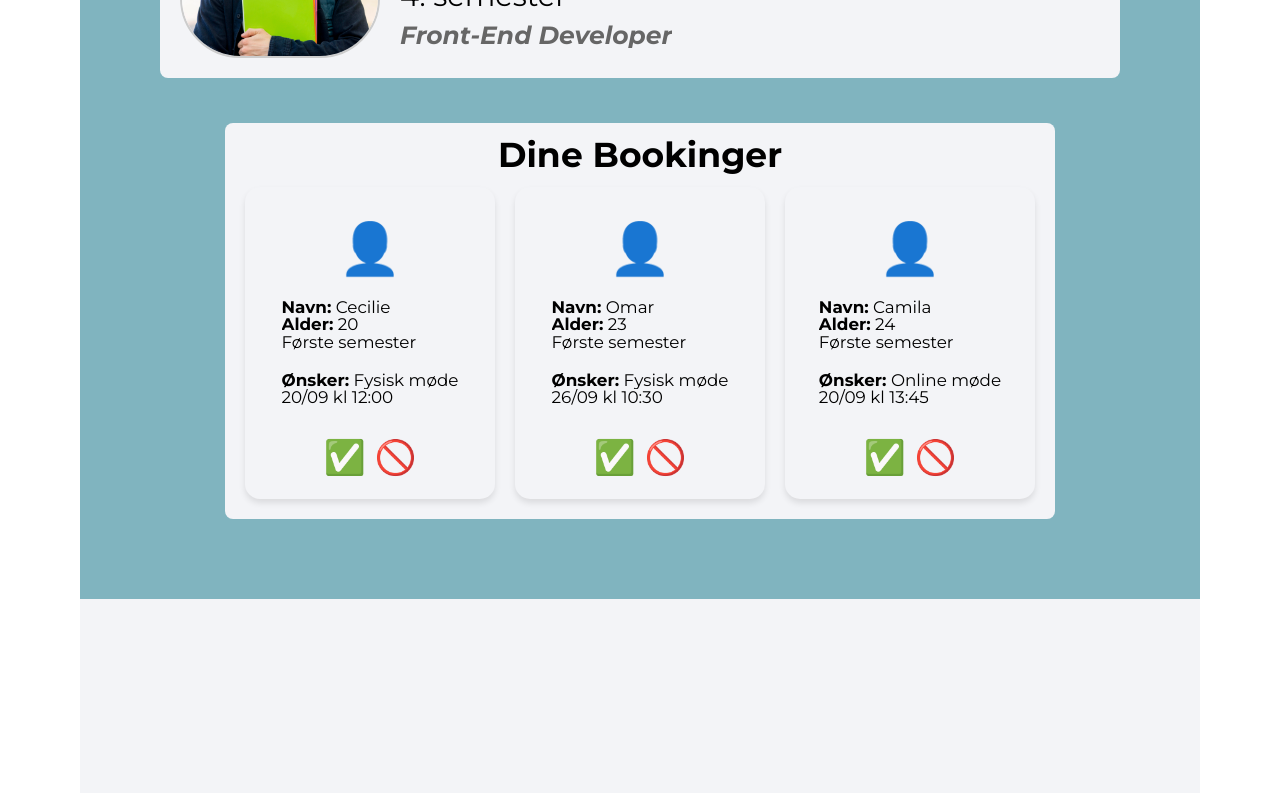
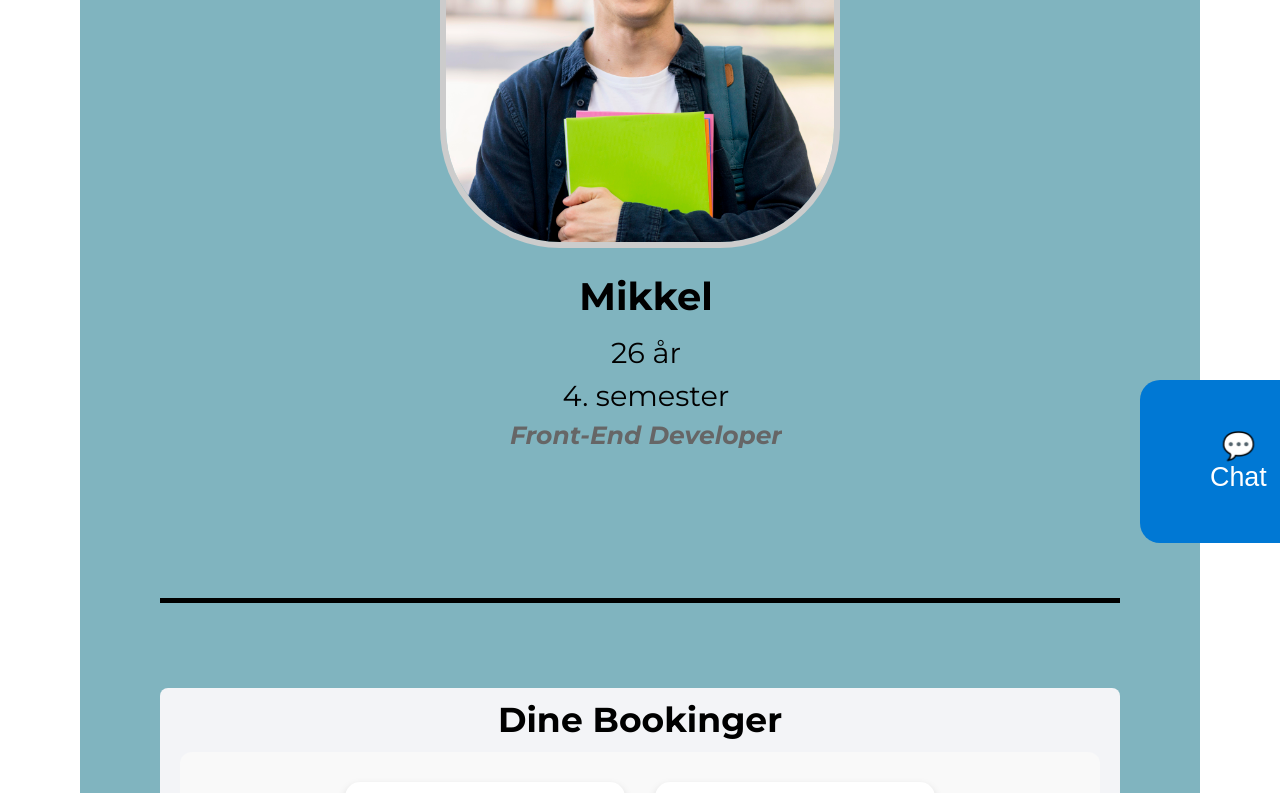
Before and after one commit to viggotico/eaaa-mentor-extension, a Next.js app: page / in a window 1280 px wide. Shown: the part 1680-2473 px from the top of the page. Built offline with nearby package versions, Linux system fonts and the light colour scheme; no server answers.

Commit message:
Profile-done

```diff
--- a/src/components/sections/ProfileSection.module.css
+++ b/src/components/sections/ProfileSection.module.css
@@ -1,18 +1,18 @@
 @import url('https://fonts.googleapis.com/css2?family=Montserrat:wght@400;700&display=swap');
 
-.main{
-    width: 100%;
-    font-family: 'Montserrat', sans-serif;
+.main {
+  display: flex; /* Flexbox for centrering */
+  justify-content: center; /* Centrerer vandret */
+  align-items: center; /* Centrerer lodret */
+  height: 75vh; /* Sørg for, at sektionen fylder hele skærmens højde */
 }
 
 .profileContainer {
   display: flex;
-  flex-wrap: wrap;
-  align-items: center;
-  gap: 20px;
-  padding: 20px;
-  background-color: var(--secondary-color-quiet-gray, #f3f4f7);
-  border-radius: 8px;
+  flex-direction: column; /* Sæt profilinfo og billede i kolonne */
+  align-items: center; /* Centrerer indholdet vandret */
+  gap: 20px; /* Plads mellem elementerne */
+  text-align: center; /* Centrerer teksten */
 }
 /*
 @media screen and (min-width: 960px) {
@@ -30,21 +30,22 @@
   font-size: 3.2rem;
   font-weight: bold;
   text-align: center;
-  margin-bottom: 20px; /* Laver plads under overskriften */
+  margin-bottom: 30px; /* Laver plads under overskriften */
   color: hsl(0, 0%, 0%); /* Juster farven */
 }
 
 .profileImage {
-  width: 200px;
-  height: 200px;
+  width: 400px;
+  height: 400px;
   border-radius: 30%;
   object-fit: cover;
-  border: 2px solid #ccc;
+  border: 6px solid #ccc;
 }
 
 .profileInfo {
   display: flex;
   flex-direction: column;
+  margin-left: 3%;
 }
 
 
@@ -69,10 +70,13 @@
   font-weight: bold;
 }
 .bookingsSection {
-  margin-top: 30px;
+  margin: 50px auto; /* Centrerer containeren */
   padding: 20px;
   background-color: var(--secondary-color-quiet-gray, #f3f4f7);
   border-radius: 8px;
+  width: 100%; /* Gør bredden større */
+  max-width: 1200px; /* Sætter en maksimum-bredde */
+  height: auto; /* Højden justeres efter indhold */
 }
 
 .bookingsHeader {
@@ -82,29 +86,77 @@
   margin-bottom: 20px;
 }
 
+/* Cards Container */
 .cardsContainer {
   display: flex;
   flex-wrap: wrap;
-  gap: 20px;
-  justify-content: center;
+  justify-content: center; /* Centrerer kortene */
+  gap: 30px; /* Gør afstand mellem kortene større */
+  padding: 30px;
+  background-color: #f9f9f9; /* Lys baggrund for kontrast */
+  border-radius: 12px;
 }
 
+/* Individual Card */
 .card {
-  background-color: var(--secondary-color-quiet-gray, #80b4bf);
+  background-color: #ffffff; /* Hvid baggrund for et clean look */
   border-radius: 15px;
-  padding: 15px;
-  width: 250px;
-  box-shadow: 0 4px 6px rgba(0, 0, 0, 0.1);
+  padding: 20px;
+  width: 280px;
+  box-shadow: 0 4px 8px rgba(0, 0, 0, 0.15); /* Let skygge */
+  transition: transform 0.3s ease, box-shadow 0.3s ease; /* Glidende effekt */
   display: flex;
   flex-direction: column;
   align-items: center;
 }
 
+.card:hover {
+  transform: translateY(-10px); /* Løfter kortet lidt */
+  box-shadow: 0 8px 16px rgba(0, 0, 0, 0.2); /* Forstærket skygge */
+}
+
+/* Card Content */
 .cardContent {
   display: flex;
   flex-direction: column;
   align-items: center;
   gap: 10px;
+}
+
+.info p {
+  font-size: 1rem;
+  color: #333; /* Mørkere tekstfarve */
+  margin: 5px 0;
+  text-align: center;
+}
+
+.info strong {
+  color: #0078d4; /* Fremhævet blå farve */
+}
+
+.details {
+  font-size: 0.9rem;
+  color: #555;
+  text-align: center;
+}
+
+/* Status Icon with Badge */
+.statusIcon {
+  margin-top: 10px;
+  display: flex;
+  gap: 10px;
+}
+
+.statusIcon span {
+  display: flex;
+  align-items: right;
+  justify-content: flex-end;
+  width: 100px;
+  height: 40px;
+  background-color: #e6f7ff; /* Lys blå baggrund */
+  color: #0078d4; /* Matchende blå farve */
+  font-size: 1.5rem;
+  box-shadow: 0 2px 4px rgba(0, 0, 0, 0.1);
 }
 
 .profileIcon {
@@ -126,55 +178,101 @@
   font-size: 2rem;
   color: green;
 }
-
-/* Button */
+/* Chat */
+.chatContainer {
+  position: relative; /* Referenceramme for .chatButton */
+  height: 100px; /* Tilføj højde, hvis nødvendigt */
+  display: flex;
+  justify-content: flex-end; /* Flyt indhold mod højre */
+  align-items: center;
+}
 
 .chatButton {
-  position: fixed;
-  bottom: 20px;
-  right: 20px;
+  position: absolute; /* Sørg for, at knappen er placeret i forhold til chatContainer */
+  bottom: 20px; /* Afstand fra bunden */
+  left: 500px; /* Flyt knappen mod højre */
   background-color: #0078d4;
-  color: white;
-  font-size: 2rem;
-  width: 60px;
-  height: 60px;
-  display: flex;
-  align-items: center;
-  justify-content: center;
-  border-radius: 50%;
-  box-shadow: 0 4px 6px rgba(0, 0, 0, 0.1);
+  color: #fff;
+  border: none;
+  padding: 50px 70px;
+  border-radius: 20px;
   cursor: pointer;
-  z-index: 1000;
+  transition: background 0.3s ease;
+  font-size: 1.4rem;
+  z-index: 1000; /* Sørg for, at knappen er øverst */
 }
 
-.chatPopup {
-  position: fixed;
-  bottom: 90px;
-  right: 20px;
-  background-color: #f3f4f7;
-  border-radius: 8px;
+.chatBox {
+  position: absolute;
+  bottom: 60px;
+  right: 10px;
+  background-color: #fff;
+  width: 300px;
   border: 1px solid #ccc;
-  width: 300px;
-  height: 400px;
-  box-shadow: 0 4px 6px rgba(0, 0, 0, 0.1);
+  border-radius: 10px;
+  box-shadow: 0 4px 8px rgba(0, 0, 0, 0.2);
   display: flex;
   flex-direction: column;
-  justify-content: space-between;
-  z-index: 1000;
 }
 
-.chatContent {
+.chatHeader {
+  background-color: #0078d4;
+  color: #fff;
   padding: 10px;
-  overflow-y: auto;
-  flex: 1;
+  border-radius: 10px 10px 0 0;
+  display: flex;
+  justify-content: space-between;
 }
 
-.closeChat {
+.closeButton {
+  background: none;
+  border: none;
+  color: #fff;
+  font-size: 1rem;
+  cursor: pointer;
+}
+
+.chatMessages {
+  padding: 10px;
+  height: 150px;
+  overflow-y: auto;
+  background-color: #f9f9f9;
+}
+
+.message {
+  margin: 5px 0;
+  font-size: 0.9rem;
+  color: #333;
+}
+
+.chatInput {
+  display: flex;
+  padding: 10px;
+  border-top: 1px solid #ccc;
+}
+
+.chatInput input {
+  flex: 1;
+  padding: 8px;
+  border: 1px solid #ccc;
+  border-radius: 5px;
+}
+
+.chatInput button {
+  margin-left: 50px;
   background-color: #0078d4;
-  color: white;
+  color: #fff;
   border: none;
-  padding: 10px;
-  text-align: center;
+  padding: 15px 12px;
+  border-radius: 5px;
   cursor: pointer;
-  border-radius: 0 0 8px 8px;
 }
+
+/* sort steg */
+
+.horizontalLine {
+  width: 100%; /* Gør linjen fuld bredde */
+  height: 5px; /* Bestem tykkelsen på linjen */
+  background-color: #000; /* Sort farve til linjen */
+  margin: 20px 0; /* Plads over og under linjen */
+}
--- a/src/components/sections/ProfileSection.tsx
+++ b/src/components/sections/ProfileSection.tsx
@@ -60,6 +60,8 @@ export const ProfileSection = async ({ user }: ProfileSectionProps) => {
     documentId: "specific-user-id", // Skift dette ID, hvis nødvendigt
   };
 
+
+
   // Betingelse: Kun vis chatten for specifikke brugere
   const isChatEnabled = true; // Test: Gør chat altid synlig
 
@@ -91,6 +93,38 @@ export const ProfileSection = async ({ user }: ProfileSectionProps) => {
           </div>
         </div>
       </div>
+
+{/* Chat */}
+      <section>
+        <div className={styles.chatContainer}>
+          <button onClick={toggleChat} className={styles.chatButton}>
+            💬 Chat
+          </button>
+
+          {chatOpen && (
+            <div className={styles.chatBox}>
+              <div className={styles.chatHeader}>
+                <p>Chat med Mikkel</p>
+                <button onClick={toggleChat} className={styles.closeButton}>
+                  ❌
+                </button>
+              </div>
+              <div className={styles.chatMessages}>
+                <p className={styles.message}>
+                  Hej! Hvordan kan jeg hjælpe dig?
+                </p>
+              </div>
+              <div className={styles.chatInput}>
+                <input type="text" placeholder="Skriv en besked..." />
+                <button>Send</button>
+              </div>
+            </div>
+          )}
+        </div>
+      </section>
+
+      {/* Sort streg */}
+      <div className={styles.horizontalLine}></div>
 
       {/* Booking-sektionen */}
       <div className={styles.bookingsSection}>
```
